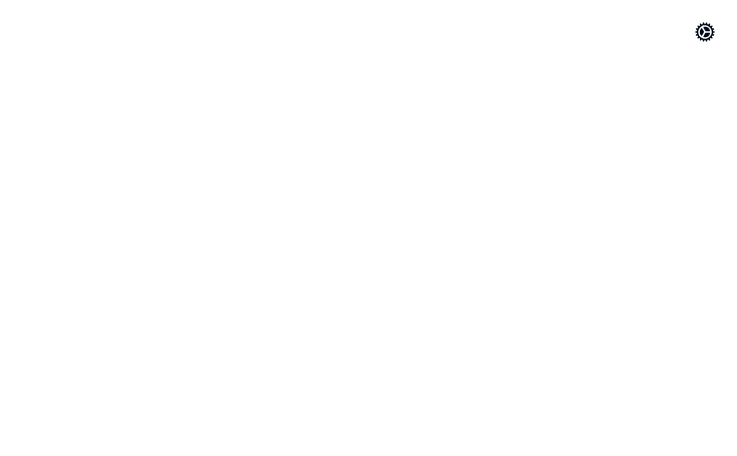
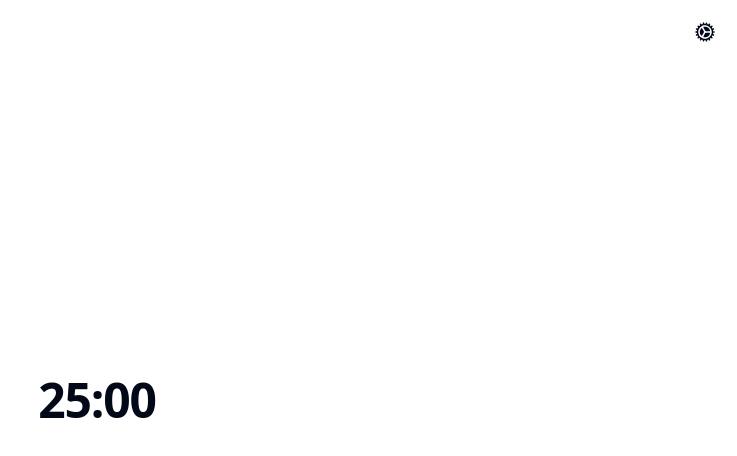
Before and after one commit to tlswp/pomodoro, a React (Vite) app: page / in a window 1280 px wide. Shown: the top 456 px of the page, without its empty margins (543-1280 px from the left). Built offline with nearby package versions, Linux system fonts and the light colour scheme.

Commit message:
feat(added new feature component): added Timer component feature
added Timer component feature and its additions and also updated main page

```diff
--- a/src/pages/main/ui/main-page.tsx
+++ b/src/pages/main/ui/main-page.tsx
@@ -1,7 +1,13 @@
 import { SettingsDialog } from '@/widgets/settings-dialog';
+import { Timer } from '@/widgets/timer';
 
 const MainPage = () => {
-  return <SettingsDialog />;
+  return (
+    <div className="flex h-[100vh] w-full items-center justify-center">
+      <SettingsDialog />
+      <Timer />
+    </div>
+  );
 };
 
 export { MainPage };
--- /dev/null
+++ b/src/widgets/timer/index.tsx
@@ -0,0 +1 @@
+export { Timer } from './ui/timer';
--- /dev/null
+++ b/src/widgets/timer/ui/timer-counter.tsx
@@ -0,0 +1,13 @@
+interface ITimerCounterProps {
+  value: string;
+}
+
+export const TimerCounter: React.FC<ITimerCounterProps> = ({ value }) => {
+  return (
+    <h1
+      className="scroll-m-20 text-4xl font-extrabold tracking-tight lg:text-5xl"
+    >
+      {value}
+    </h1>
+  );
+};
--- /dev/null
+++ b/src/widgets/timer/ui/timer.tsx
@@ -0,0 +1,9 @@
+import { TimerCounter } from './timer-counter';
+
+export const Timer = () => {
+  return (
+    <div className="flex flex-col items-center">
+      <TimerCounter value="25:00" />
+    </div>
+  );
+};
```
Also changed, not shown: src/widgets/timer/ui/index.ts (added), src/widgets/timer/ui/timer-progress.tsx (added).
